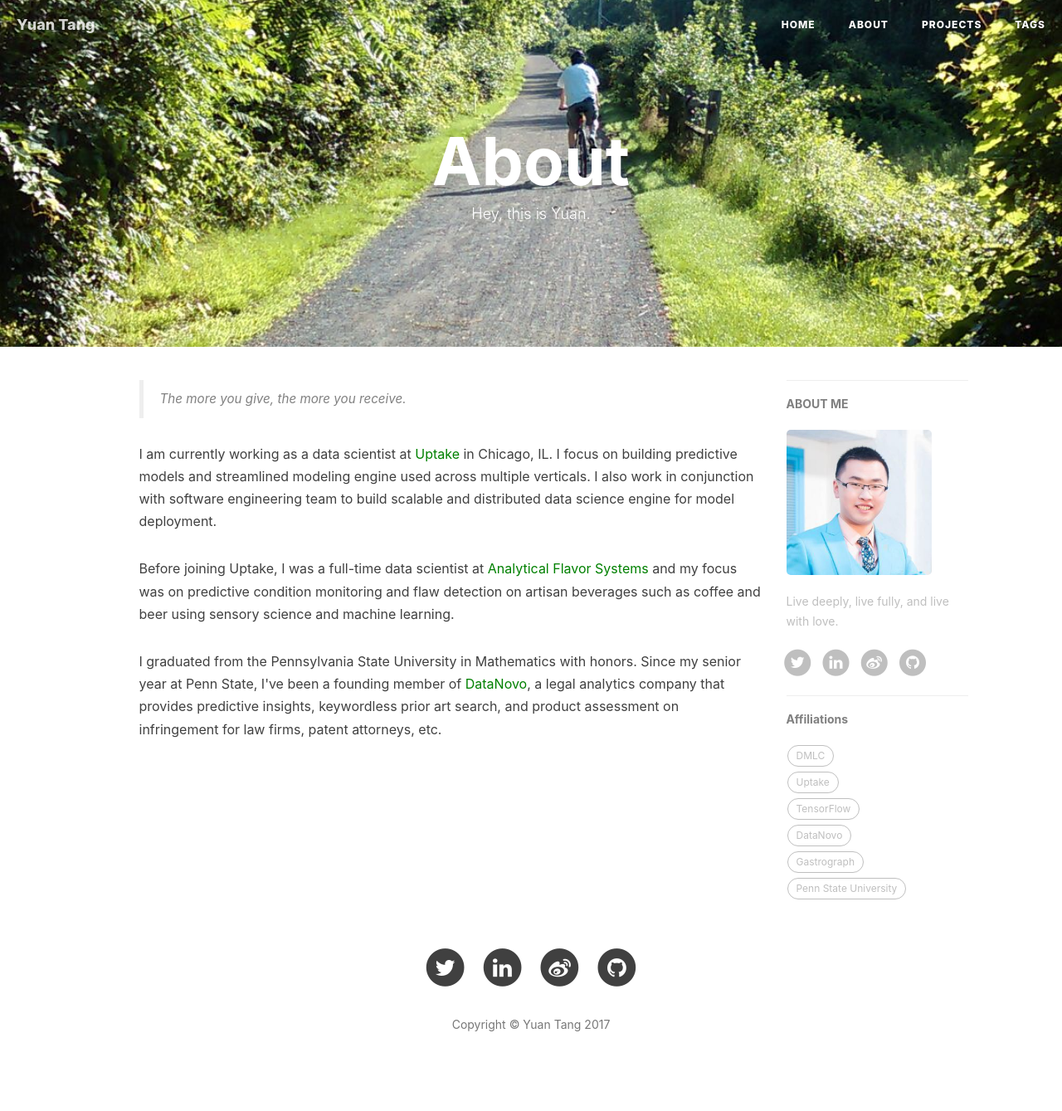
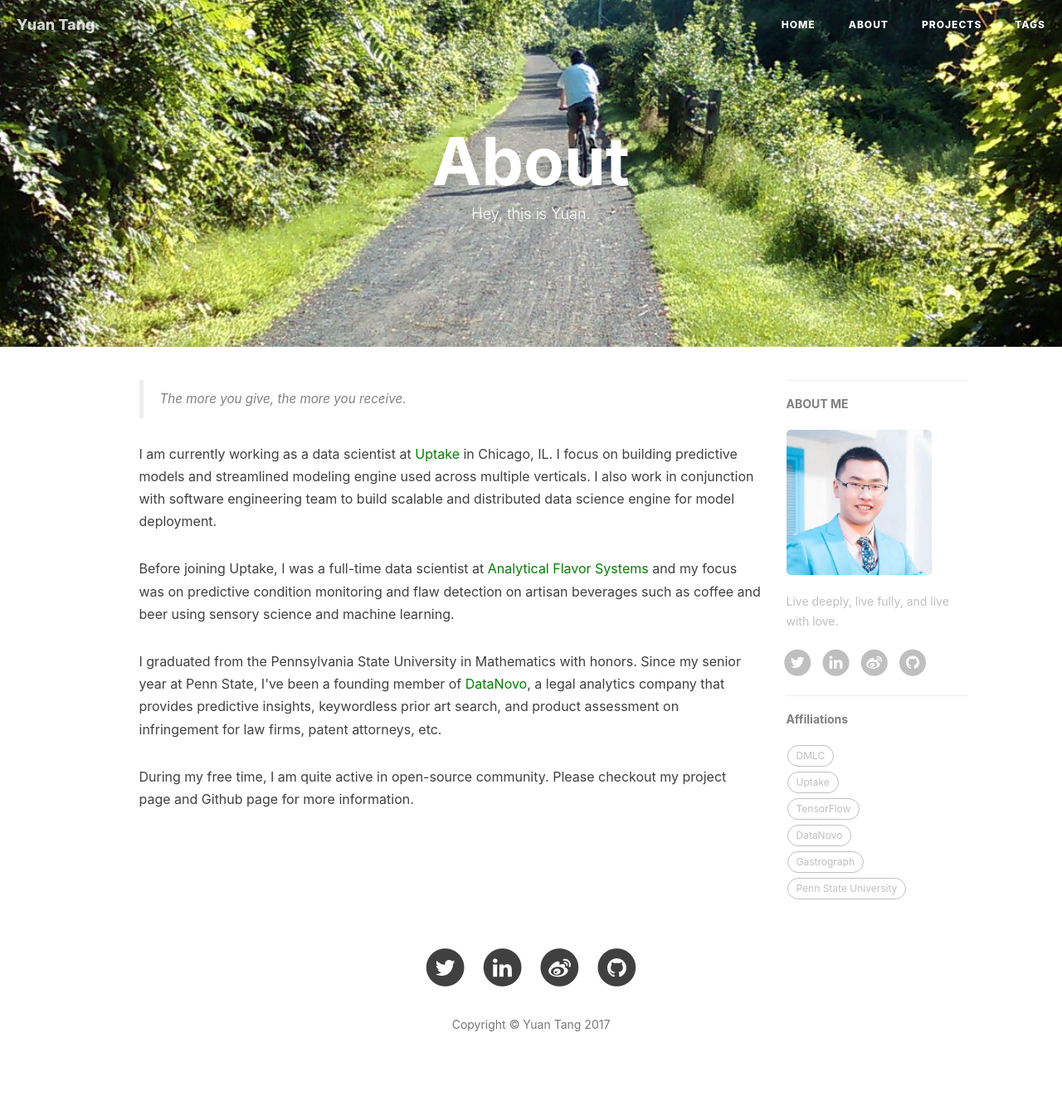
Before and after one commit to terrytangyuan/terrytangyuan.github.com, a Jekyll site: the page built from about.html, in a window 1280 px wide. Shown: the whole page at 83% size. Built offline with Jekyll 4.4.1, drawn with Linux system fonts in a browser that asks for light colours; nearby versions of some CDN libraries; comment, search, counter and statistics services are not loaded.

Commit message:
Update about.html

```diff
--- a/about.html
+++ b/about.html
@@ -31,6 +31,8 @@ header-img: "img/about-bg.jpg"
         a legal analytics company that provides predictive insights, keywordless prior art search, and product assessment on infringement
         for law firms, patent attorneys, etc. </p>
 
+    <p>During my free time, I am quite active in open-source community. Please checkout my <a href="http://terrytangyuan.github.io/about/">project page</a> and <a href="http://terrytangyuan.github.io/about/">Github page</a> for more information. </p>
+
 
 
 </div>
```
